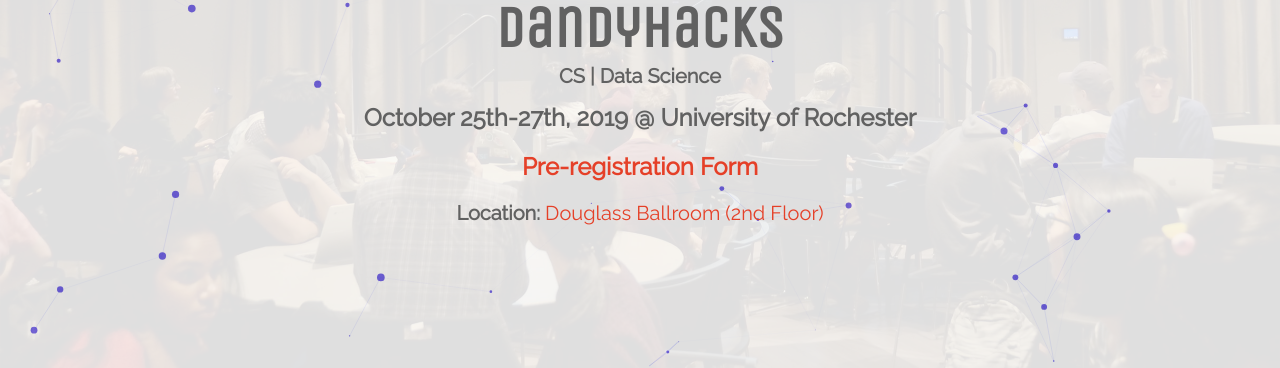
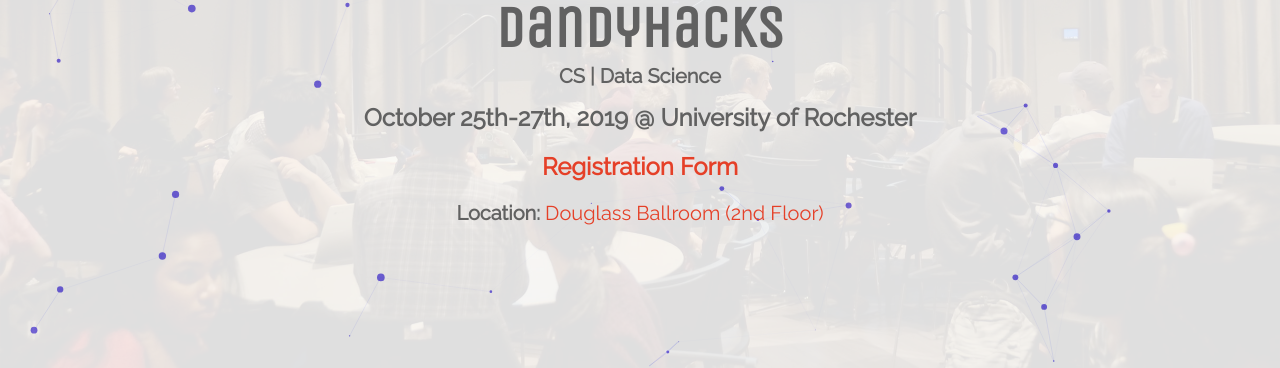
Before and after one commit to RocHack/rochack.org, a Jekyll site: the page dandyhacks/hackathon.html, which Jekyll copies as it is, in a window 1280 px wide and 900 px high, scrolled down 418 px. Shown: the part 108-476 px from the top of the window. Built offline with Jekyll 4.4.1, drawn with Linux system fonts in a browser that asks for light colours; grey boxes are pictures that could not be loaded.

Commit message:
Update registration form link

```diff
--- a/dandyhacks/hackathon.html
+++ b/dandyhacks/hackathon.html
@@ -38,7 +38,7 @@
 
                 <h2> October 25th-27th, 2019 @ University of Rochester </h2>
 		<!-- <h3> <a href="#schedule">Go to schedule</a> </h3> -->
-<h2><a style="font-weight:bold;" href="https://docs.google.com/forms/d/e/1FAIpQLSd7naar8cSyfBDwmLFCab0rVn_D6pQRjcKyuRvKFxIzh5PSpg/viewform"> Pre-registration Form </a> </h2>
+<h2><a style="font-weight:bold;" href="https://dandyhacks.typeform.com/to/P4Zgqm"> Registration Form </a> </h2>
                 <h3> Location: <a href="https://www.google.com/maps/place/Douglass+Dining+Hall/@43.1260354,-77.6313831,16z/data=!4m8!1m2!2m1!1sdouglass+dining+hall!3m4!1s0x89d6b4c7c3323eaf:0x879fc3fd468decdd!8m2!3d43.128986!4d-77.6290392">Douglass Ballroom (2nd Floor)</a> </h3>
 
                 <div>
```
